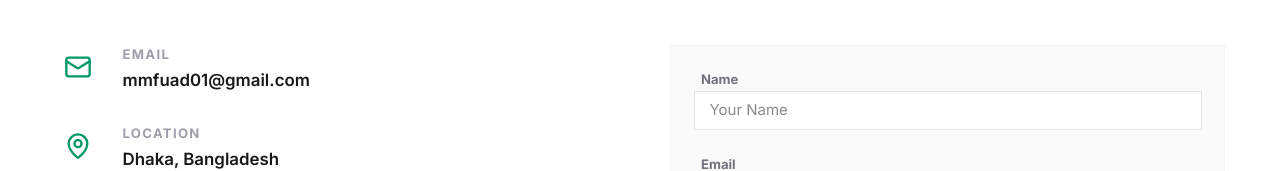
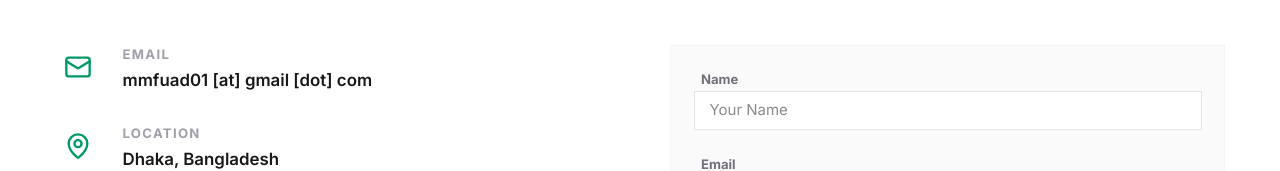
Before and after one commit to md-muqtadir-fuad/portfolio, a React (Vite) app: page /contact in a window 1280 px wide. Shown: the part 214-385 px from the top of the page. Built offline with nearby package versions, Linux system fonts and the light colour scheme; no server answers; the database is empty.

Commit message:
#10 update

```diff
--- a/src/constants.ts
+++ b/src/constants.ts
@@ -3,7 +3,7 @@ export const siteContent = {
   shortTitle: 'Undergraduate Student, BUET',
   tagline: 'Research, engineering, and intelligent systems for real-world impact.',
   location: 'Dhaka, Bangladesh',
-  email: 'mmfuad01@gmail.com',
+  email: 'mmfuad01 [at] gmail [dot] com',
   links: {
     github: 'https://github.com/md-muqtadir-fuad',
     linkedin: 'https://www.linkedin.com/in/md-muqtadir-fuad/',
--- a/src/pages/Contact.tsx
+++ b/src/pages/Contact.tsx
@@ -61,8 +61,13 @@ export default function Contact() {
                 </div>
                 <div className="space-y-1">
                   <h3 className="text-sm font-bold text-zinc-400 uppercase tracking-widest">Email</h3>
-                  <a href={`mailto:${siteContent.email}`} className="text-lg font-semibold text-zinc-900 hover:text-emerald-600 transition-colors">
+                  {/*<a href={`mailto:${siteContent.email}`} className="text-lg font-semibold text-zinc-900 hover:text-emerald-600 transition-colors">
                     {siteContent.email}
+                  </a>*/}
+                  <a href = "#"
+                  onClick = {(e) => e.preventDefault()}
+                  className = "text-lg font-semibold text-zinc-900 hover:text-emerald-600 transition-colors">
+                    mmfuad01 [at] gmail [dot] com
                   </a>
                 </div>
               </div>
```
